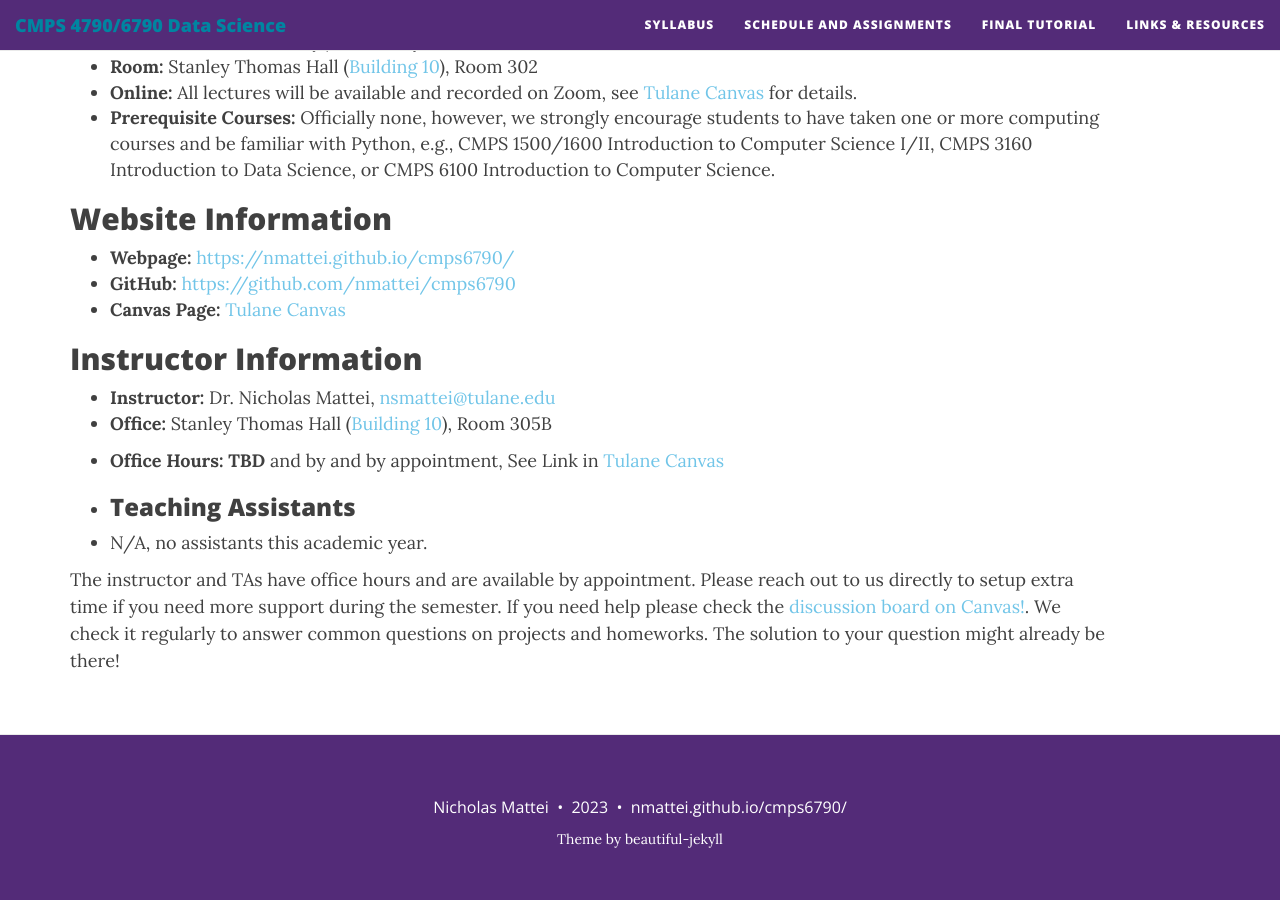
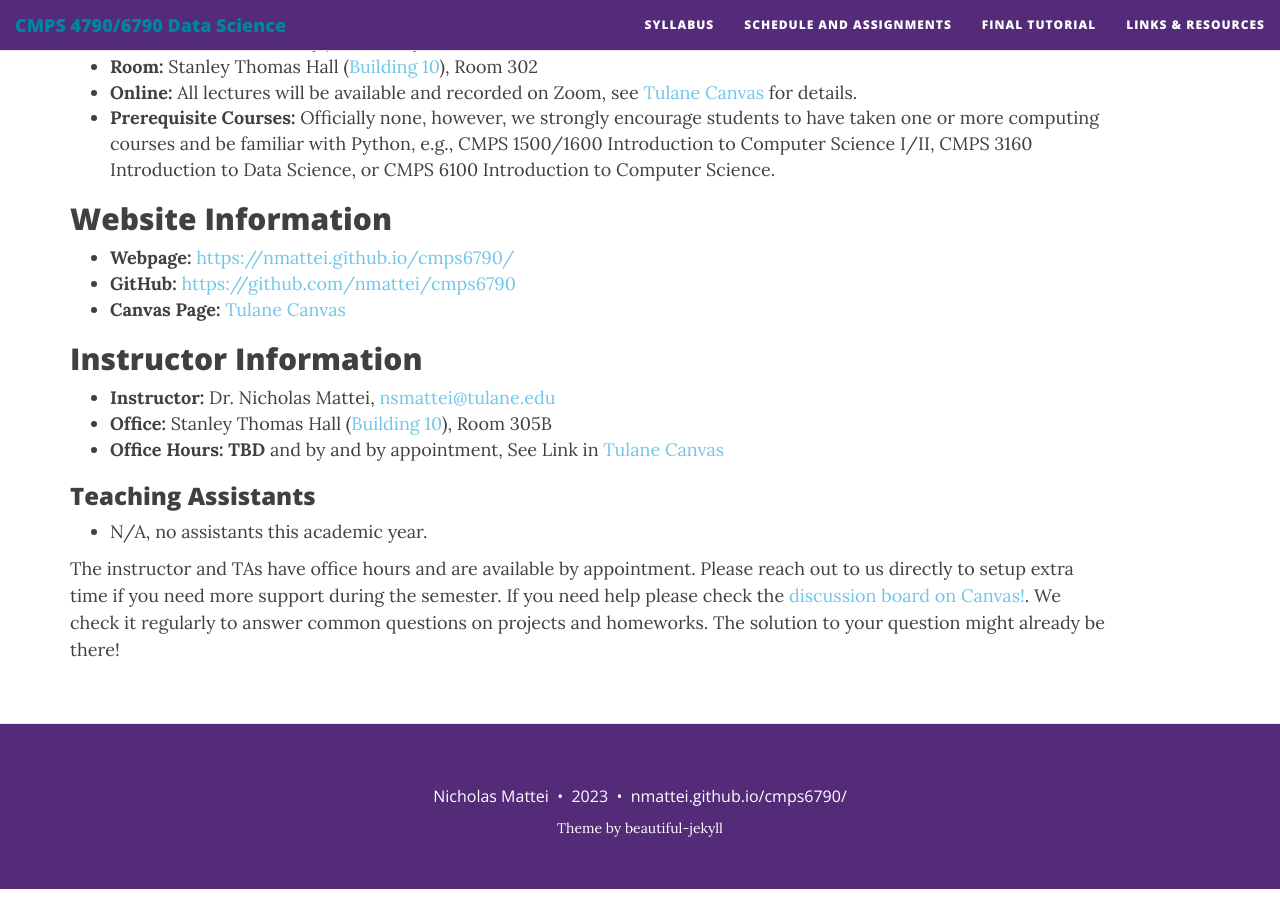
Before and after one commit to nmattei/cmps6790, a Jekyll site: the page built from index.md, in a window 1280 px wide and 900 px high, scrolled down 792 px. Built offline with Jekyll 4.4.1, drawn with Linux system fonts in a browser that asks for light colours; nearby versions of some CDN libraries.

Commit message:
updated main page

```diff
--- a/index.md
+++ b/index.md
@@ -24,7 +24,7 @@ published: true
 * **Office:** Stanley Thomas Hall ([Building 10](https://admission.tulane.edu/map)), Room 305B
 * **Office Hours:** **TBD** and by and by appointment, See Link in [Tulane Canvas](https://tulane.instructure.com/)
 
-* ### Teaching Assistants
+### Teaching Assistants
 * N/A, no assistants this academic year.
 
 The instructor and TAs have office hours and are available by appointment.  Please reach out to us directly to setup extra time if you need more support during the semester. If you need help please check the [discussion board on Canvas!](https://tulane.instructure.com/). We check it regularly to answer common questions on projects and homeworks.  The solution to your question might already be there!
```
Also changed, not shown: syllabus.md (+1 -1 lines).
